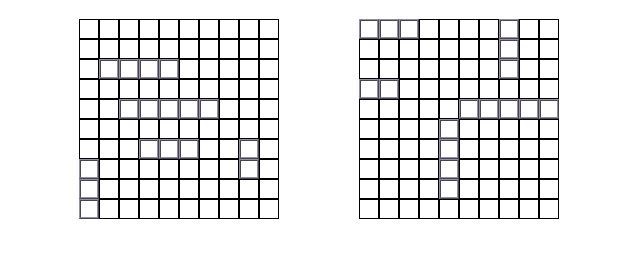
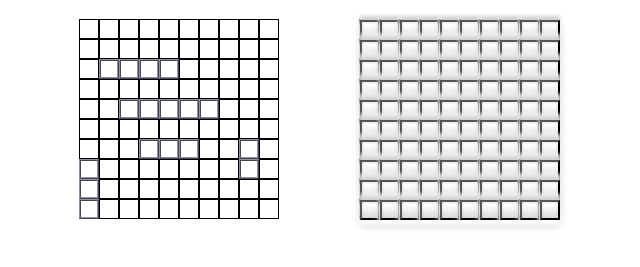
Before and after one commit to Unmystic/battleship-demo, a website with bundled scripts: page index.html in a window 1280 px wide. Shown: the part 61-328 px from the top of the page, without its empty margins (321-961 px from the left). Built offline with nearby package versions, Linux system fonts and the light colour scheme.

Commit message:
changed opponents board visibility

```diff
--- a/battleship.js
+++ b/battleship.js
@@ -9,16 +9,40 @@ function createBoard(board, side = "left") {
             ? document.querySelector(".leftBoard")
             : document.querySelector(".rightBoard");
     const grid = board.grid.flat();
-    grid.forEach((c) => {
+
+    for (let i = 0; i < grid.length; i++) {
         const cell = document.createElement("div");
+        cell.id = i;
         gameCont.appendChild(cell);
-        if (c === 1) {
-            console.log(cell);
+        if (grid[i] === 1 && gameCont.classList.contains("leftBoard")) {
             cell.style.border = "0.75mm ridge #968ea4";
-
+            cell.style.boxSizing = "border-box";
+            //cell.style.margin = "1mm";
             cell.classList.add("ridge");
         }
-    });
+        if (gameCont.classList.contains("rightBoard")) {
+            const btn = document.createElement("button");
+            btn.classList.add("btnGrid");
+            cell.appendChild(btn);
+        }
+    }
+    if (gameCont.classList.contains("rightBoard")) {
+        gameCont.addEventListener("click", function(e) {
+            attackCell(e);
+        });
+    }
+}
+
+function attackCell(e) {
+    const target = e.target;
+    console.log(target);
+    let cell = target.closest("div");
+    if (cell.classList.contains("gameCont")) {
+        cell = cell.firstChild;
+    }
+    if (cell.firstChild) {
+        cell.removeChild(cell.querySelector("button"));
+    }
 }
 
 function setPlayers() {
--- a/style.css
+++ b/style.css
@@ -81,3 +81,29 @@ p {
     text-align: center;
     font-weight: 400;
 }
+
+.btnGrid {
+    display: flex;
+    align-items: center;
+    justify-content: center;
+    outline: none;
+    cursor: pointer;
+    width: 20px;
+    height: 20px;
+    background-image: linear-gradient(to top, #d8d9db 0%, #fff 80%, #fdfdfd 100%);
+    /*border-radius: 3px;*/
+    /*border: 1px solid #8f9092;*/
+    box-sizing: border-box;
+    box-shadow:
+        0 4px 3px 1px #fcfcfc,
+        0 6px 8px #d6d7d9,
+        0 -4px 4px #cecfd1,
+        0 -6px 4px #fefefe,
+        inset 0 0 3px 0 #cecfd1;
+    transition: all 0.2s ease;
+    font-family: "Source Sans Pro", sans-serif;
+    font-size: 14px;
+    font-weight: 600;
+    color: #606060;
+    text-shadow: 0 1px #fff;
+}
```
